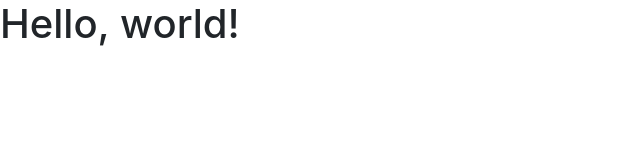
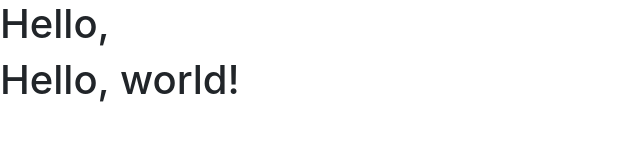
Before and after one commit to ChristopherBolivar/collab, a plain HTML site: page index.html in a window 1280 px wide. Shown: the whole page, without its empty margins (0-640 px from the left). Drawn offline with nearby package versions, Linux system fonts and the light colour scheme.

Commit message:
second commit

```diff
--- a/index.html
+++ b/index.html
@@ -11,6 +11,7 @@
     <title>Hello, world!</title>
   </head>
   <body>
+    <h1>Hello,</h1>
     <h1>Hello, world!</h1>
 
     <!-- Optional JavaScript -->
```
